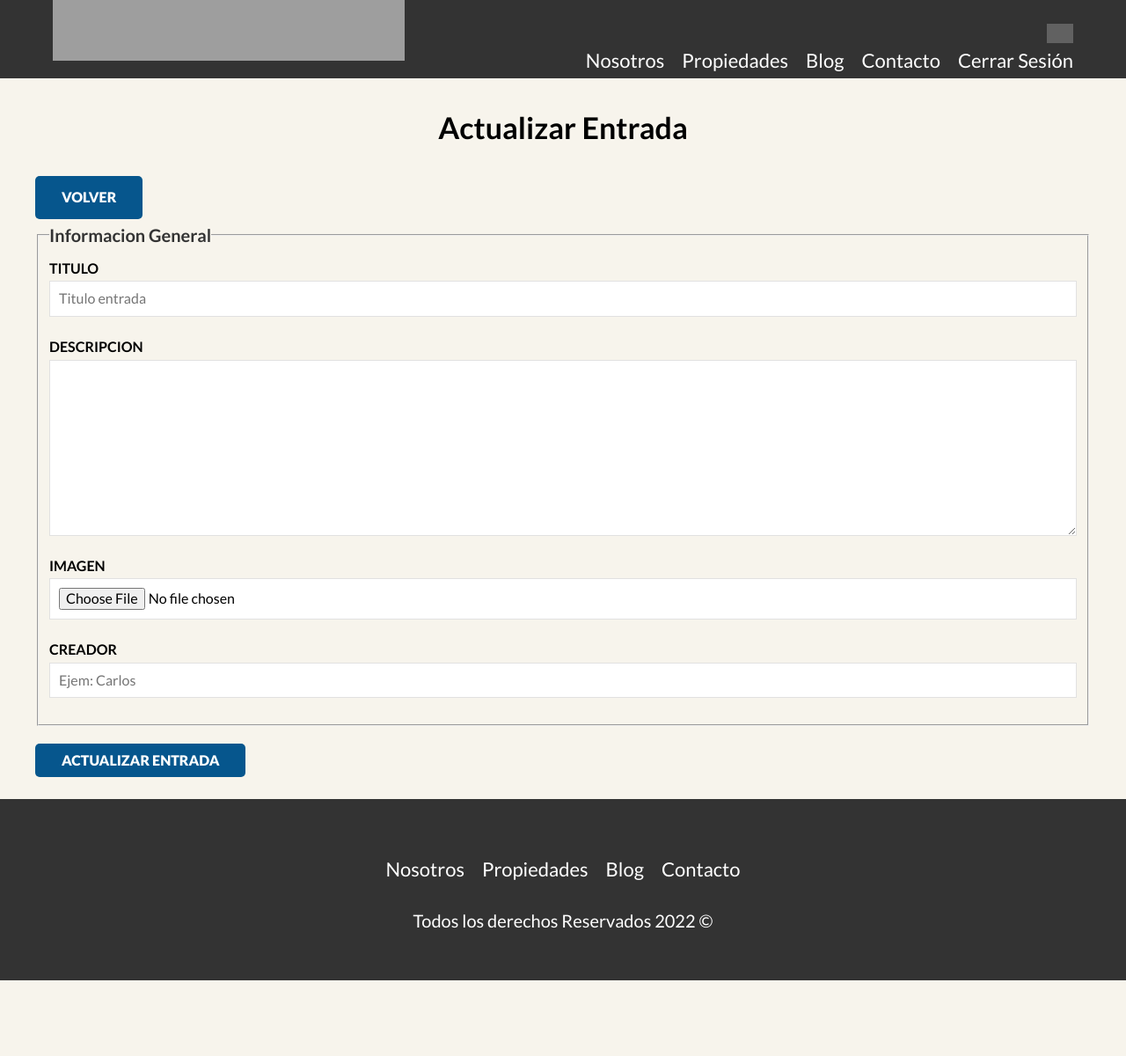
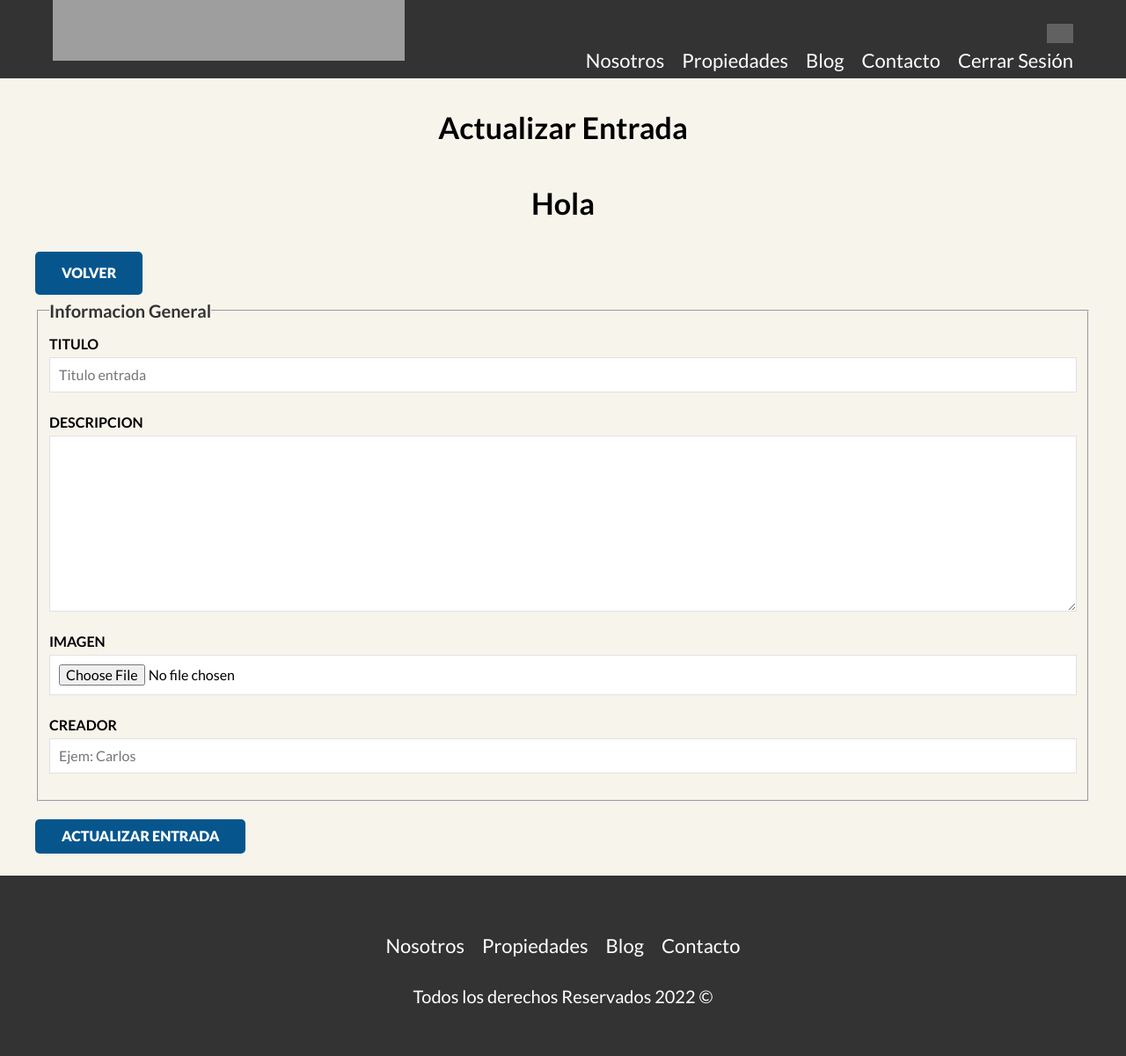
Before and after one commit to Tihago-Galli/Bienes_Raices_MVC, a PHP site: page /entradas/actualizar?id=1 in a window 1280 px wide. Shown: the part 261-1461 px from the top of the page at 88% size. Before the commit the page ends 1375 px from the top, so only its background shows below. Run offline with PHP 8.4, Linux system fonts and the light colour scheme; the visitor is signed in with stand-in values (Sample User, id 1); data that the repository does not hold is empty; grey boxes are pictures that could not be loaded.

Commit message:
modificando admin

```diff
--- a/views/entradas/actualizar.php
+++ b/views/entradas/actualizar.php
@@ -1,6 +1,10 @@
 <main class="contenedor seccion">
 
         <h2>Actualizar Entrada</h2>
+
+        <h2>Hola</h2>
+
+
 
         <?php foreach($errores as $error): ?>
           <div class="alerta error">
```
